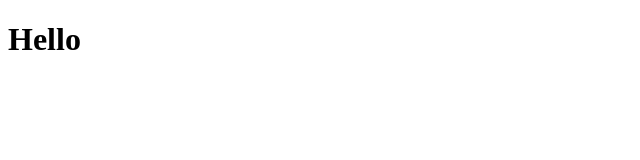
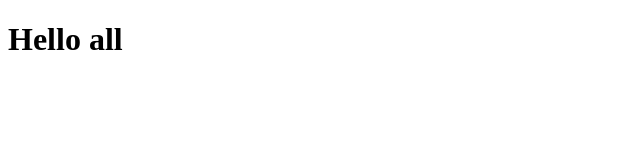
Before and after one commit to iftekharleon/testcases, a plain HTML site: page index.html in a window 1280 px wide. Shown: the full height of the page, 0-640 px from the left. Drawn offline with Linux system fonts and the light colour scheme.

Commit message:
Update index.html

```diff
--- a/index.html
+++ b/index.html
@@ -6,6 +6,6 @@
     <title>Document</title>
 </head>
 <body>
-    <h1>Hello</h1>
+    <h1>Hello all</h1>
 </body>
 </html>
```
